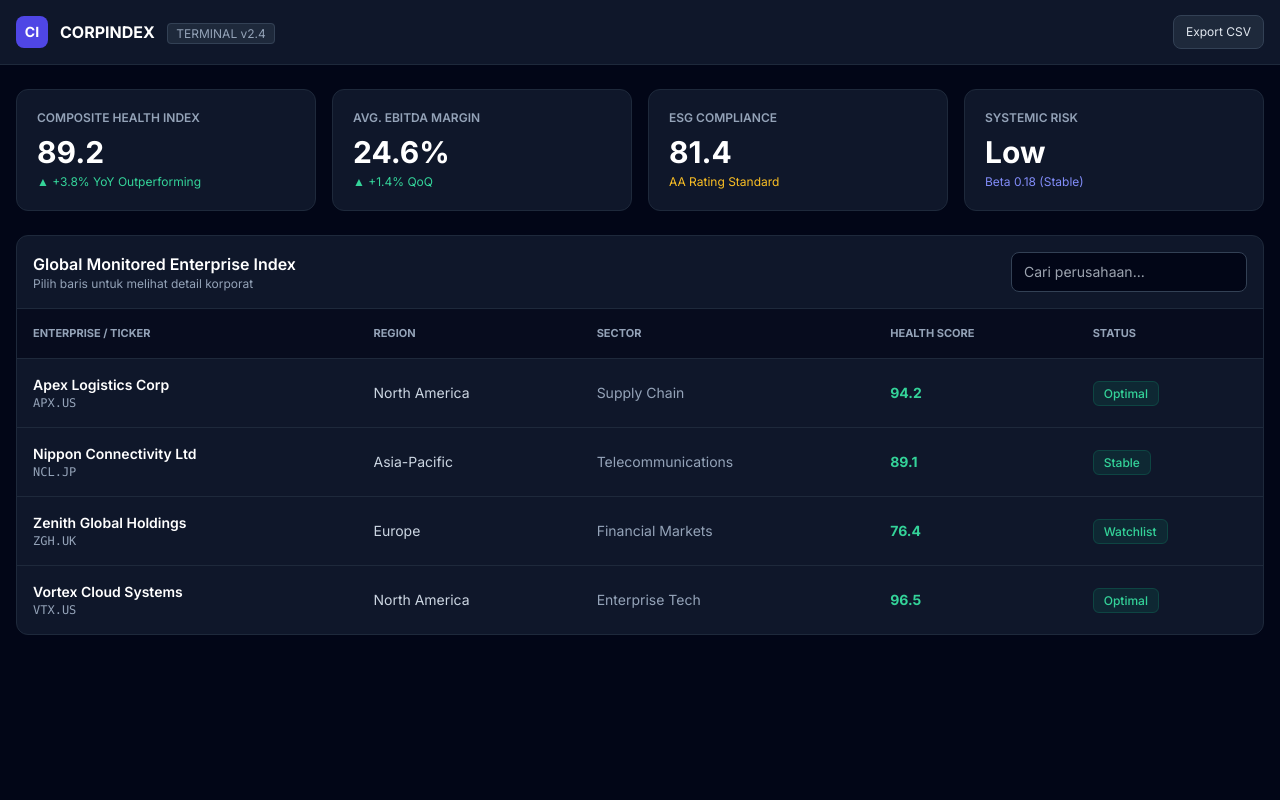
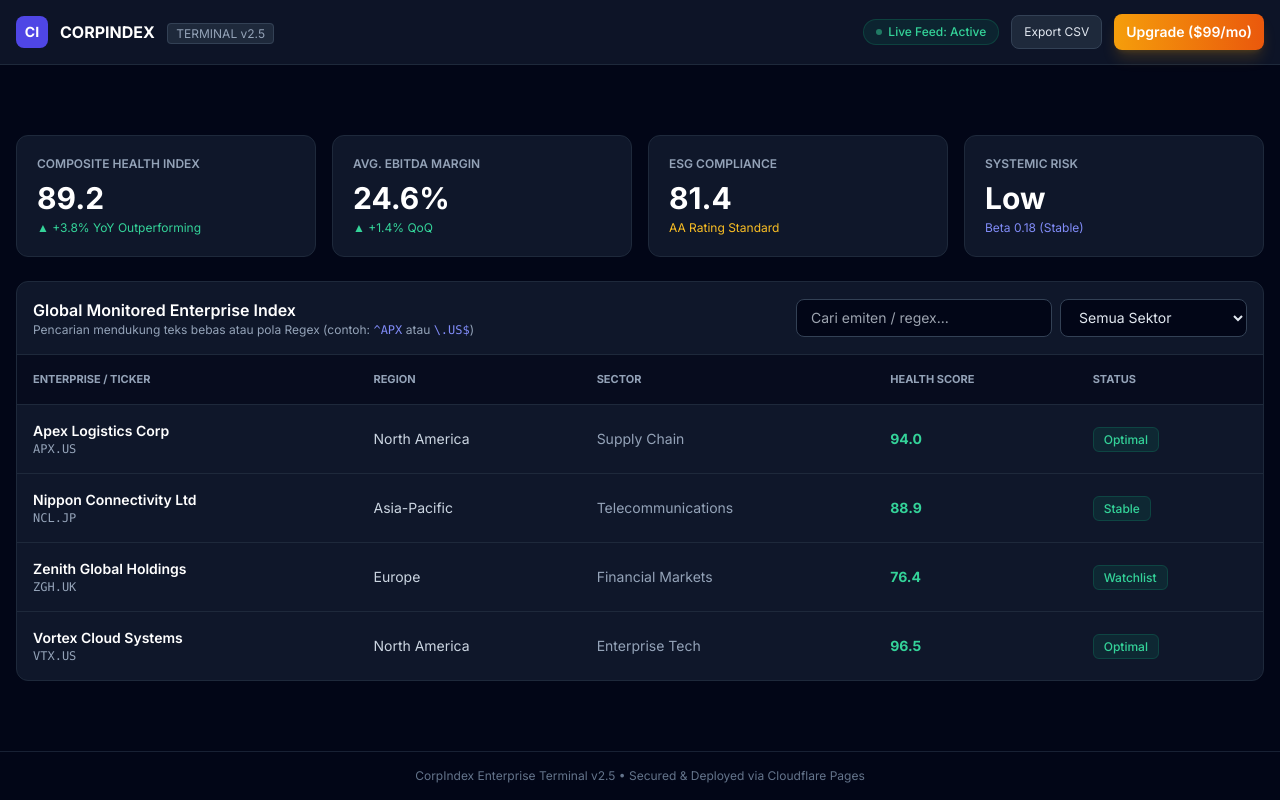
Before and after one commit to rimba-anggoro/corporate-index-dashboard, a plain HTML site: page index.html in a window 1280 px wide. Drawn offline with nearby package versions, Linux system fonts and the light colour scheme.

Commit message:
Update index.html

```diff
--- a/index.html
+++ b/index.html
@@ -10,24 +10,33 @@
         body { font-family: 'Inter', sans-serif; }
     </style>
 </head>
-<body class="bg-slate-950 text-slate-100 min-h-screen">
+<body class="bg-slate-950 text-slate-100 min-h-screen flex flex-col justify-between">
     <!-- Top Navigation Bar -->
-    <nav class="border-b border-slate-800 bg-slate-900 sticky top-0 z-30">
+    <nav class="border-b border-slate-800 bg-slate-900/90 backdrop-blur sticky top-0 z-30">
         <div class="max-w-7xl mx-auto px-4 h-16 flex items-center justify-between">
             <div class="flex items-center gap-3">
                 <div class="w-8 h-8 rounded-lg bg-indigo-600 flex items-center justify-center font-bold text-white text-sm">CI</div>
                 <div>
                     <span class="font-bold text-white text-base">CORPINDEX</span>
-                    <span class="ml-2 text-xs px-2 py-0.5 rounded bg-slate-800 text-slate-400 border border-slate-700">TERMINAL v2.4</span>
+                    <span class="ml-2 text-xs px-2 py-0.5 rounded bg-slate-800 text-slate-400 border border-slate-700">TERMINAL v2.5</span>
                 </div>
             </div>
-            <button onclick="exportToCSV()" class="bg-slate-800 hover:bg-slate-700 text-slate-200 border border-slate-700 text-xs px-3 py-2 rounded-lg">
-                Export CSV
-            </button>
+            <div class="flex items-center gap-2 sm:gap-3">
+                <span id="apiStatus" class="hidden md:inline-flex items-center gap-1.5 px-3 py-1 rounded-full text-xs font-medium bg-emerald-500/10 text-emerald-400 border border-emerald-500/20">
+                    <span class="w-1.5 h-1.5 rounded-full bg-emerald-400 animate-pulse"></span>
+                    Live Feed: Active
+                </span>
+                <button onclick="exportToCSV()" class="bg-slate-800 hover:bg-slate-700 text-slate-200 border border-slate-700 text-xs px-3 py-2 rounded-lg transition-colors">
+                    Export CSV
+                </button>
+                <button onclick="openPricingModal()" class="bg-gradient-to-r from-amber-500 to-orange-600 hover:from-amber-400 hover:to-orange-500 text-white text-xs sm:text-sm font-semibold px-3 py-2 rounded-lg transition-all shadow-lg shadow-amber-500/20">
+                    Upgrade ($99/mo)
+                </button>
+            </div>
         </div>
     </nav>
 
-    <main class="max-w-7xl mx-auto px-4 py-6 space-y-6">
+    <main class="max-w-7xl mx-auto px-4 py-6 space-y-6 w-full">
         <!-- KPI Grid -->
         <div class="grid grid-cols-1 sm:grid-cols-2 lg:grid-cols-4 gap-4">
             <div class="bg-slate-900 border border-slate-800 p-5 rounded-xl">
@@ -52,14 +61,23 @@
             </div>
         </div>
 
-        <!-- Enterprise Index Table -->
+        <!-- Enterprise Index Table with Regex Search & Sector Filter -->
         <div class="bg-slate-900 border border-slate-800 rounded-xl overflow-hidden">
-            <div class="p-4 border-b border-slate-800 flex flex-col sm:flex-row justify-between gap-3">
+            <div class="p-4 border-b border-slate-800 flex flex-col sm:flex-row justify-between items-center gap-3">
                 <div>
                     <h2 class="text-base font-semibold text-white">Global Monitored Enterprise Index</h2>
-                    <p class="text-xs text-slate-400">Pilih baris untuk melihat detail korporat</p>
+                    <p class="text-xs text-slate-400">Pencarian mendukung teks bebas atau pola Regex (contoh: <code class="text-indigo-400">^APX</code> atau <code class="text-indigo-400">\.US$</code>)</p>
                 </div>
-                <input type="text" id="searchInput" onkeyup="filterTable()" placeholder="Cari perusahaan..." class="bg-slate-950 border border-slate-700 text-sm text-white rounded-lg px-3 py-1.5 focus:outline-none">
+                <div class="flex flex-col sm:flex-row gap-2 w-full sm:w-auto">
+                    <input type="text" id="searchInput" onkeyup="filterTable()" placeholder="Cari emiten / regex..." class="bg-slate-950 border border-slate-700 text-sm text-white rounded-lg px-3.5 py-2 focus:outline-none focus:border-indigo-500 w-full sm:w-64">
+                    <select id="sectorFilter" onchange="filterTable()" class="bg-slate-950 border border-slate-700 text-sm text-slate-200 rounded-lg px-3.5 py-2 focus:outline-none">
+                        <option value="ALL">Semua Sektor</option>
+                        <option value="Supply Chain">Supply Chain</option>
+                        <option value="Telecommunications">Telecommunications</option>
+                        <option value="Financial Markets">Financial Markets</option>
+                        <option value="Enterprise Tech">Enterprise Tech</option>
+                    </select>
+                </div>
             </div>
             <div class="overflow-x-auto">
                 <table class="w-full text-left border-collapse">
@@ -78,6 +96,34 @@
         </div>
     </main>
 
+    <!-- Pricing / Lemon Squeezy Modal -->
+    <div id="pricingModal" class="hidden fixed inset-0 z-50 bg-slate-950/80 backdrop-blur-sm flex items-center justify-center p-4">
+        <div class="bg-slate-900 border border-slate-800 rounded-2xl max-w-md w-full p-6 space-y-6 relative shadow-2xl">
+            <button onclick="closePricingModal()" class="absolute top-4 right-4 text-slate-400 hover:text-white text-xl font-bold">&times;</button>
+            <div class="text-center space-y-2">
+                <span class="px-3 py-1 text-xs font-semibold rounded-full bg-amber-500/10 text-amber-400 border border-amber-500/20">Global Corporate License</span>
+                <h3 class="text-xl font-bold text-white">Unlock Real-Time Feed & API Access</h3>
+                <p class="text-xs text-slate-400">Akses tak terbatas ke feed pasar global, unduhan CSV otomatis, dan integrasi webhook langsung untuk meja korporat Anda.</p>
+            </div>
+            <div class="bg-slate-950 border border-slate-800 p-4 rounded-xl text-center space-y-1">
+                <span class="text-3xl font-extrabold text-white">$99</span>
+                <span class="text-xs text-slate-400">/ bulan (ditagih annually)</span>
+            </div>
+            <div class="space-y-3">
+                <a href="https://app.lemonsqueezy.com" target="_blank" class="block w-full text-center bg-indigo-600 hover:bg-indigo-500 text-white font-medium py-2.5 rounded-xl transition-colors shadow-lg shadow-indigo-500/20">
+                    Checkout via Lemon Squeezy (USD)
+                </a>
+                <button onclick="closePricingModal()" class="w-full text-center text-xs text-slate-400 hover:text-slate-500 py-1">
+                    Tutup Jendela
+                </button>
+            </div>
+        </div>
+    </div>
+
+    <footer class="border-t border-slate-800/80 py-4 text-center text-xs text-slate-500">
+        CorpIndex Enterprise Terminal v2.5 • Secured & Deployed via Cloudflare Pages
+    </footer>
+
     <script>
         const companies = [
             { ticker: "APX.US", name: "Apex Logistics Corp", region: "North America", sector: "Supply Chain", score: 94.2, status: "Optimal" },
@@ -89,6 +135,10 @@
         function renderTable(data) {
             const tbody = document.getElementById('tableBody');
             tbody.innerHTML = '';
+            if (data.length === 0) {
+                tbody.innerHTML = `<tr><td colspan="5" class="p-6 text-center text-slate-500">Tidak ada emiten yang cocok dengan pola pencarian / regex tersebut.</td></tr>`;
+                return;
+            }
             data.forEach(c => {
                 const row = document.createElement('tr');
                 row.className = 'hover:bg-slate-800/50 transition-colors';
@@ -96,16 +146,31 @@
                     <td class="p-4"><div class="font-semibold text-white">${c.name}</div><div class="text-xs font-mono text-slate-400">${c.ticker}</div></td>
                     <td class="p-4 text-slate-300">${c.region}</td>
                     <td class="p-4 text-slate-400">${c.sector}</td>
-                    <td class="p-4 font-bold text-emerald-400">${c.score}</td>
+                    <td class="p-4 font-bold text-emerald-400">${c.score.toFixed(1)}</td>
                     <td class="p-4"><span class="px-2.5 py-1 text-xs font-medium rounded-md bg-emerald-500/10 text-emerald-400 border border-emerald-500/20">${c.status}</span></td>
                 `;
                 tbody.appendChild(row);
             });
         }
 
+        // Fitur Pencarian Canggih Berbasis Regex & Sektor
         function filterTable() {
-            const query = document.getElementById('searchInput').value.toLowerCase();
-            const filtered = companies.filter(c => c.name.toLowerCase().includes(query) || c.ticker.toLowerCase().includes(query));
+            const query = document.getElementById('searchInput').value;
+            const sector = document.getElementById('sectorFilter').value;
+
+            let regex;
+            try {
+                // Mendukung ekspresi regular (regex) secara aman secara real-time
+                regex = new RegExp(query, 'i');
+            } catch (e) {
+                regex = new RegExp('', 'i'); // Fallback jika regex belum lengkap diketik
+            }
+
+            const filtered = companies.filter(c => {
+                const matchesRegex = regex.test(c.name) || regex.test(c.ticker) || regex.test(c.sector);
+                const matchesSector = sector === 'ALL' || c.sector === sector;
+                return matchesRegex && matchesSector;
+            });
             renderTable(filtered);
         }
 
@@ -115,12 +180,30 @@
             const csvContent = "data:text/csv;charset=utf-8," + [headers.join(","), ...rows.map(e => e.join(","))].join("\n");
             const link = document.createElement("a");
             link.setAttribute("href", encodeURI(csvContent));
-            link.setAttribute("download", "CorpIndex_Report.csv");
+            link.setAttribute("download", "CorpIndex_Enterprise_Report.csv");
             document.body.appendChild(link);
             link.click();
             document.body.removeChild(link);
         }
 
+        function openPricingModal() {
+            document.getElementById('pricingModal').classList.remove('hidden');
+        }
+
+        function closePricingModal() {
+            document.getElementById('pricingModal').classList.add('hidden');
+        }
+
+        // Simulasi Live Market Data Feed secara periodik
+        setInterval(() => {
+            companies.forEach(c => {
+                const delta = (Math.random() * 0.4 - 0.2);
+                c.score = Math.min(99.9, Math.max(60.0, +(c.score + delta).toFixed(1)));
+            });
+            filterTable();
+        }, 5000);
+
+        // Render awal
         renderTable(companies);
     </script>
 </body>
```
